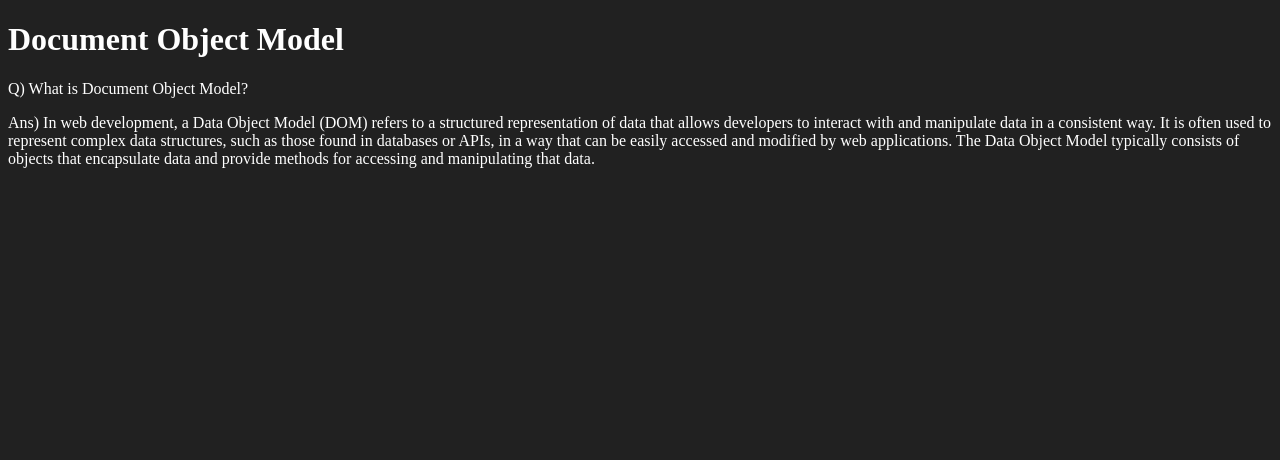
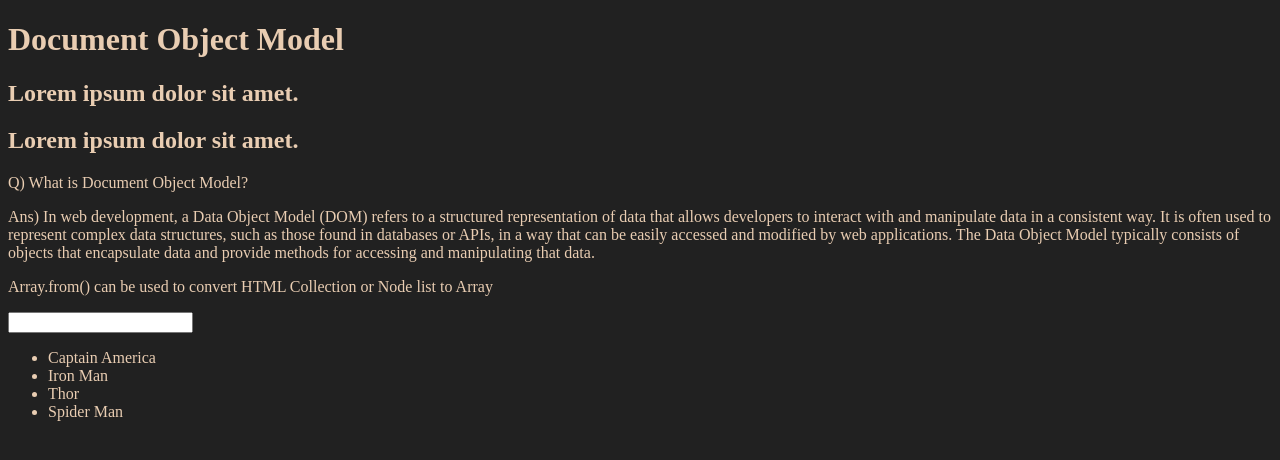
Before and after one commit to princebishtcodes/Java-Script-Coding, a plain HTML site: page DOM_5/index.html in a window 1280 px wide. Drawn offline with Linux system fonts and the light colour scheme.

Commit message:
DOM Manipulations and Arrays

```diff
--- a/DOM_5/index.html
+++ b/DOM_5/index.html
@@ -12,10 +12,22 @@
     </style>
 </head>
 <body class="bg-black">
-    <div>
-        <h1 id="title" class="heading">Document Object Model</h1>
+    <div style="color: rgb(233, 205, 178);">
+        <h1 id="title" class="heading">Document Object Model <span style="display: none;">Text Testing</span></h1>
+        <h2>Lorem ipsum dolor sit amet.</h2>
+        <h2>Lorem ipsum dolor sit amet.</h2>
         <p>Q) What is Document Object Model?</p>
-        <p>Ans) In web development, a Data Object Model (DOM) refers to a structured representation of data that allows developers to interact with and manipulate data in a consistent way. It is often used to represent complex data structures, such as those found in databases or APIs, in a way that can be easily accessed and modified by web applications. The Data Object Model typically consists of objects that encapsulate data and provide methods for accessing and manipulating that data.</p>
+        <p>Ans) In web development, a Data Object Model (DOM) refers to a structured representation of data that allows developers to interact with and manipulate data in a consistent way. It is often used to represent complex data structures, such as those found in databases or APIs, in a way that can be easily accessed and modified by web applications. The Data Object Model typically consists of objects that encapsulate data and provide methods for accessing and manipulating that data.
+        </p>
+        <p>Array.from() can be used to convert HTML Collection or Node list to Array</p>
+        <input type="password" name="" id="">
+
+        <ul>
+            <li class="list-items">Captain America</li>
+            <li class="list-items">Iron Man</li>
+            <li class="list-items">Thor</li>
+            <li class="list-items">Spider Man</li>
+        </ul>
     </div>
 </body>
 </html>
```
